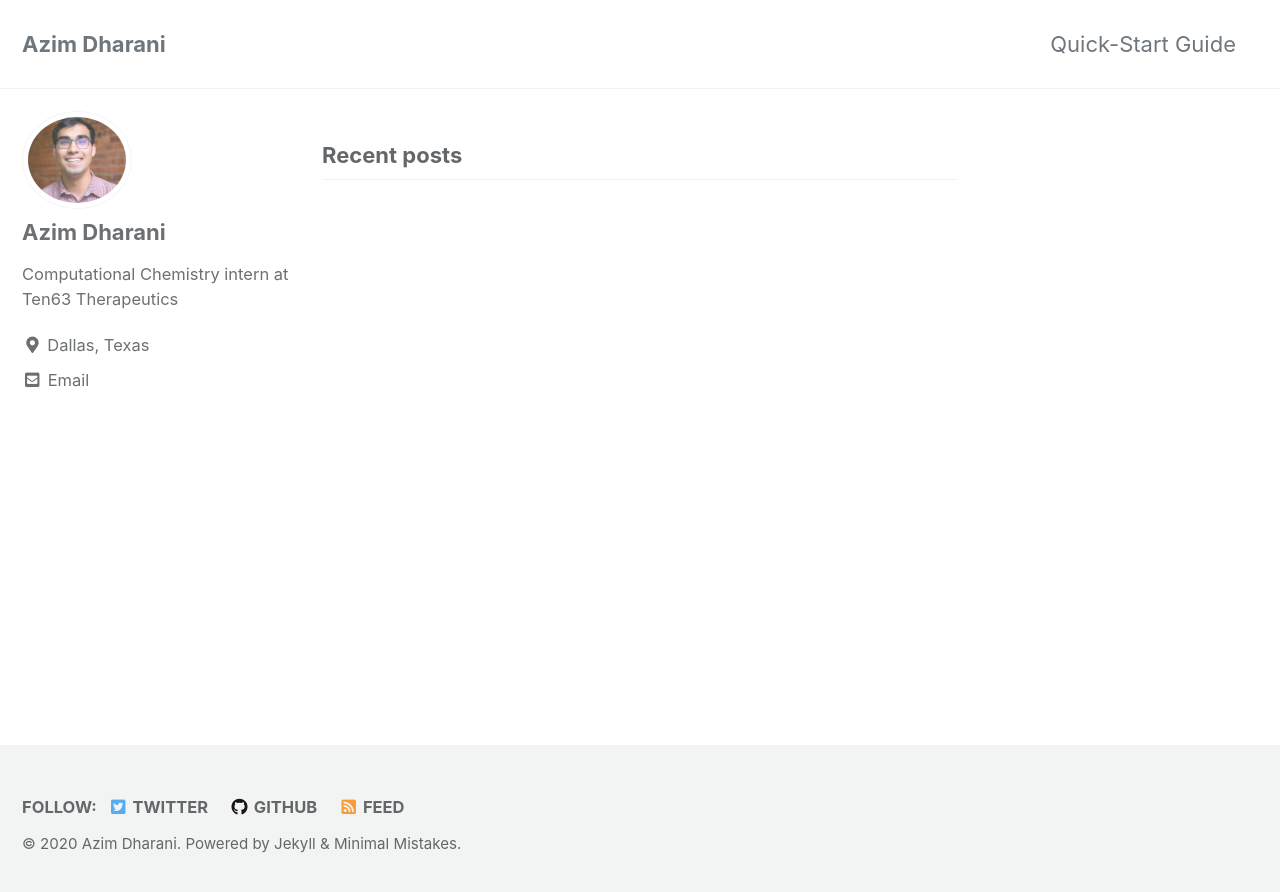
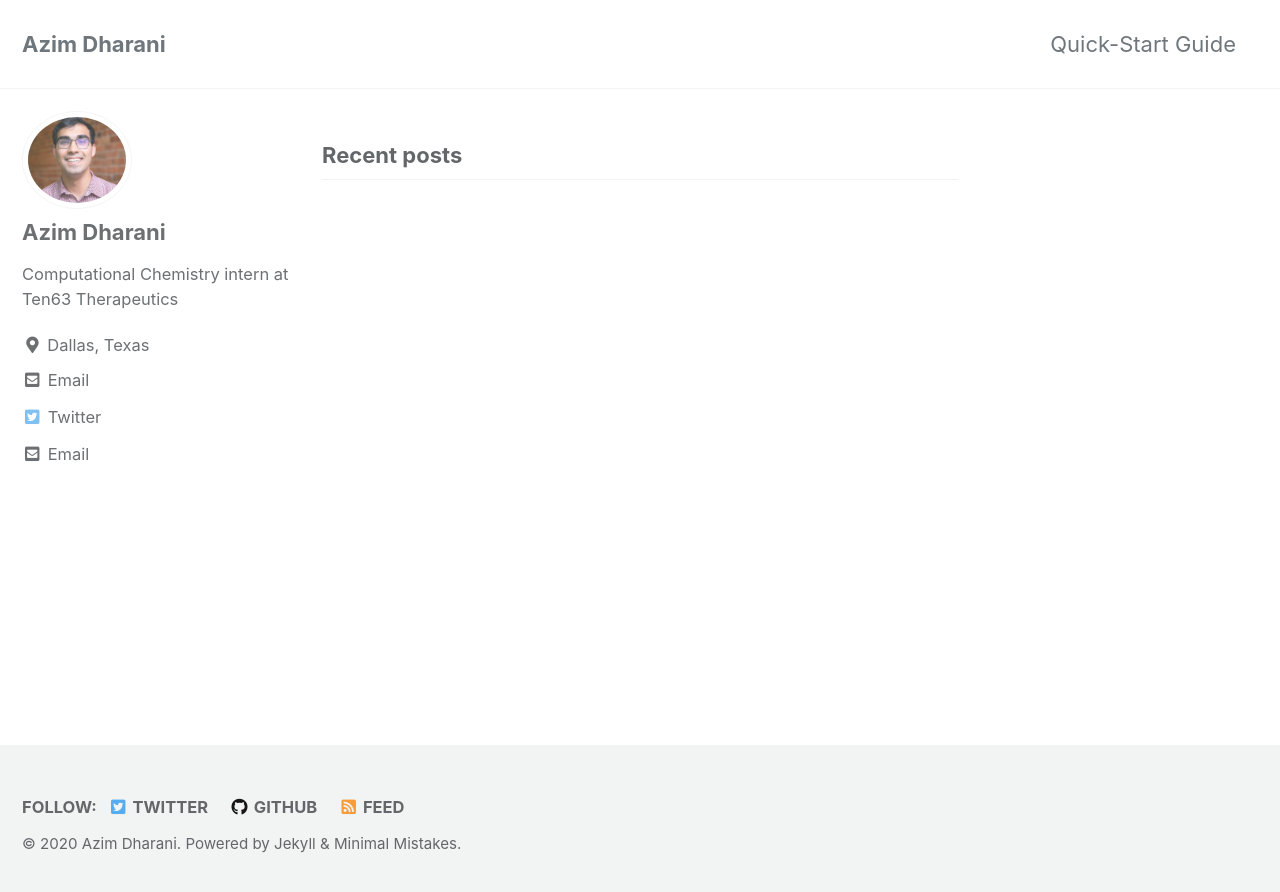
Before and after one commit to dharaniazim/dharaniazim.github.io, a Jekyll site: the page built from index.html, in a window 1280 px wide. Shown: the top 892 px of the page. Built offline with Jekyll 4.4.1, drawn with Linux system fonts in a browser that asks for light colours; cached includes are drawn as plain includes; the list of posts is cut into pages by our own code.

Commit message:
link updates

```diff
--- a/_config.yml
+++ b/_config.yml
@@ -98,6 +98,25 @@ author:
   bio              : "Computational Chemistry intern at Ten63 Therapeutics"
   location         : "Dallas, Texas"
   email            : "dharaniazim@gmail.com"
+  links:
+    - label: "Email"
+      icon: "fas fa-fw fa-envelope-square"
+      url: "dharaniazim@gmail.com"
+    - label: "Website"
+      icon: "fas fa-fw fa-link"
+      # url: "https://your-website.com"
+    - label: "Twitter"
+      icon: "fab fa-fw fa-twitter-square"
+      url: "https://twitter.com/Azim_Dharani"
+    - label: "Facebook"
+      icon: "fab fa-fw fa-facebook-square"
+      # url: "https://facebook.com/"
+    - label: "GitHub"
+      icon: "fab fa-fw fa-github"
+      # url: "https://github.com/"
+    - label: "Instagram"
+      icon: "fab fa-fw fa-instagram"
+      # url: "https://instagram.com/"
 
 # Site Footer
 footer:
```
